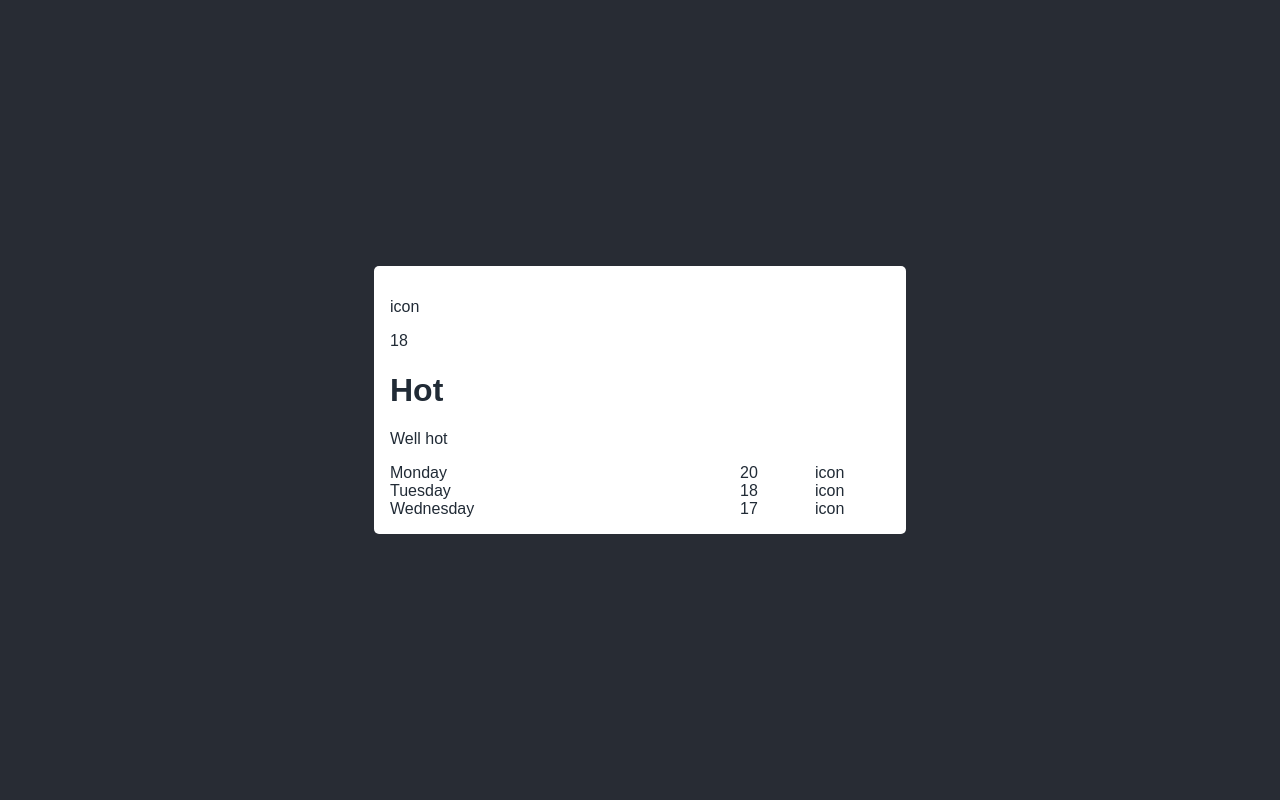
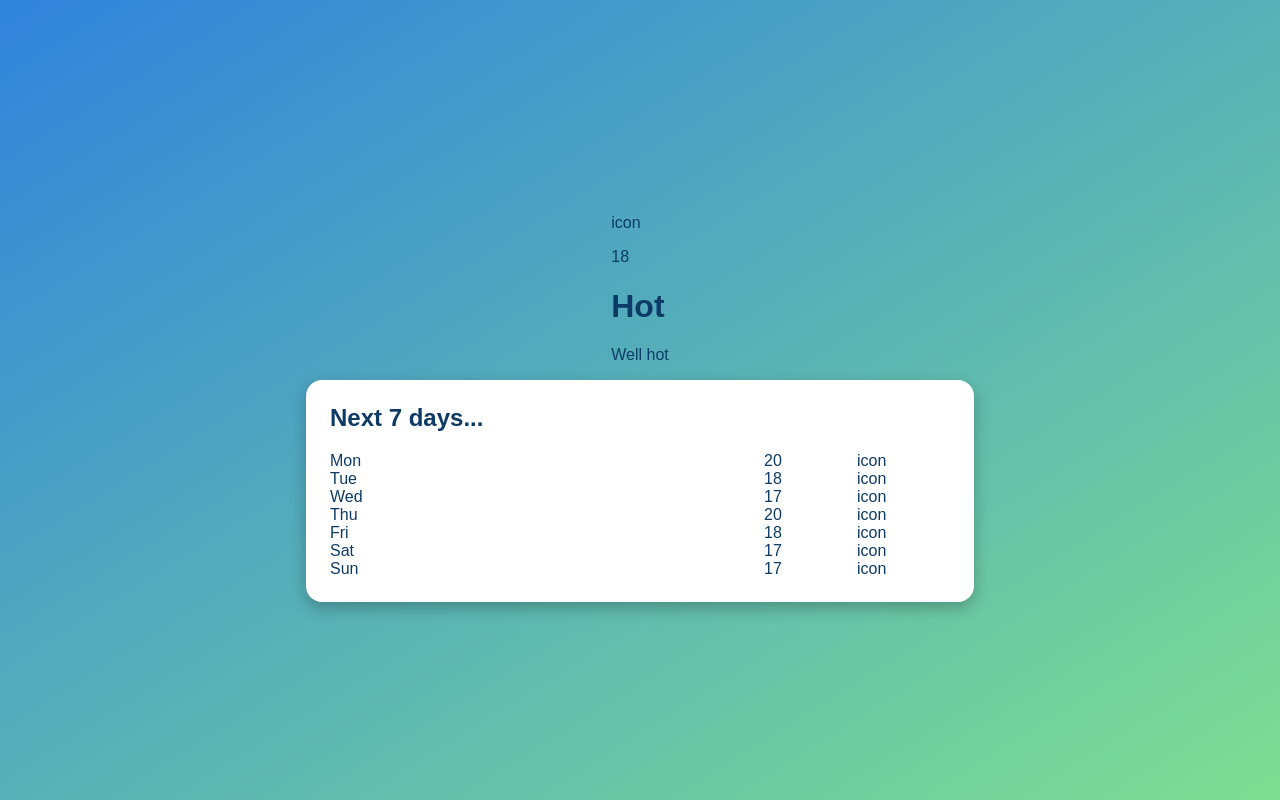
Before and after one commit to nbolton00/weather-app, a React (Create React App) app: page / in a window 1280 px wide. Built offline with nearby package versions, Linux system fonts and the light colour scheme.

Commit message:
adding global typography styles

```diff
--- a/src/App.css
+++ b/src/App.css
@@ -4,22 +4,51 @@
   }
 }
 
+html {
+  font-size: 16px;
+}
+body {
+  font-family: "Nunito", sans-serif;
+  color: #0D3B66;
+  color: #0D3B66;
+  font-weight: 400;
+}
+p {
+  font-size: 16px;
+}
+
+h1 {
+  font-size: 2rem;
+  font-weight: 700;
+}
+h2 {
+  font-size: 1.5rem;
+  font-weight: 700;
+  margin-top: 0;
+}
+h3 {
+  font-size: 1.25rem;
+}
+
+
 .App-header {
-  background-color: #282c34;
+  background-color: #3083dc;
+  background-image: linear-gradient(to right bottom, #3083dc, #7ede92);
   min-height: 100vh;
   display: flex;
   flex-direction: column;
   align-items: center;
   justify-content: center;
-  font-size: calc(10px + 2vmin);
-  color: white;
 }
 
 .App-container {
   background: white;
-  border-radius: 5px;
-  width: 500px;
-  padding: 1rem;
+  border-radius: 16px;
+  width: 620px;
+  padding: 1.5rem;
+  -webkit-box-shadow: 0px 6px 16px 0px rgba(0,0,0,0.25);
+  -moz-box-shadow: 0px 6px 16px 0px rgba(0,0,0,0.25);
+  box-shadow: 0px 6px 16px 0px rgba(0,0,0,0.25);
 }
 
 .App-link {
--- a/src/App.js
+++ b/src/App.js
@@ -13,13 +13,16 @@ function App() {
   return (
     <div className="App">
       <div className="App-header">
+        <TodaysWeather icon="icon" temp="18" summary="Hot" description="Well hot"></TodaysWeather>
         <div className="App-container">
-          <TodaysWeather icon="icon" temp="18" summary="Hot" description="Well hot"></TodaysWeather>
-          <div>
-            <DailyWeather day="Monday" temp="20" icon="icon"></DailyWeather>
-            <DailyWeather day="Tuesday" temp="18" icon="icon"></DailyWeather>
-            <DailyWeather day="Wednesday" temp="17" icon="icon"></DailyWeather>
-          </div>
+            <h2>Next 7 days...</h2>
+            <DailyWeather day="Mon" temp="20" icon="icon"></DailyWeather>
+            <DailyWeather day="Tue" temp="18" icon="icon"></DailyWeather>
+            <DailyWeather day="Wed" temp="17" icon="icon"></DailyWeather>
+            <DailyWeather day="Thu" temp="20" icon="icon"></DailyWeather>
+            <DailyWeather day="Fri" temp="18" icon="icon"></DailyWeather>
+            <DailyWeather day="Sat" temp="17" icon="icon"></DailyWeather>
+            <DailyWeather day="Sun" temp="17" icon="icon"></DailyWeather>
         </div>
       </div>
 
--- a/src/components/DailyWeather.js
+++ b/src/components/DailyWeather.js
@@ -1,13 +1,10 @@
 import React from 'react';
 import styled from "styled-components";
-import { defaultTheme } from "../utils";
-import { typeScale } from "../utils";
+// import { defaultTheme } from "../utils";
+// import { typeScale } from "../utils";
 
 
 const WeatherContainer = styled.div`
-    color:  ${defaultTheme.textColor};
-    font-size: ${typeScale.paragraph};
-    font-family: ${defaultTheme.primaryFont};
     display: flex;
     flex-direction: row;
     justify-content: flex-start;
--- a/src/components/TodaysWeather.js
+++ b/src/components/TodaysWeather.js
@@ -1,21 +1,21 @@
 import React from 'react';
-import styled from "styled-components";
-import { defaultTheme } from "../utils";
-import { typeScale } from "../utils";
+// import styled from "styled-components";
+// import { defaultTheme } from "../utils";
+// import { typeScale } from "../utils";
 
-const WeatherContainer = styled.div`
-    color:  ${defaultTheme.textColor};
-    font-size: ${typeScale.paragraph};
-    font-family: ${defaultTheme.primaryFont};
-`;
+// const WeatherContainer = styled.div`
+//     color:  ${defaultTheme.textColor};
+//     font-size: ${typeScale.paragraph};
+//     font-family: ${defaultTheme.primaryFont};
+// `;
 
 export const TodaysWeather = (props) => {
     return (
-        <WeatherContainer>
+        <div>
             <p>{props.icon}</p>
             <p>{props.temp}</p>
             <h1>{props.summary}</h1>
             <p>{props.description}</p>
-        </WeatherContainer>
+        </div>
     )
 }
--- a/src/utils/colors.js
+++ b/src/utils/colors.js
@@ -1,7 +1,11 @@
 export const blue = {
-    100: "#3a36e0",
-    200: "#030086",
-    300: "#5f25a4",
+  100: "#3083DC",
+  200: "#0D3B66",
+};
+
+export const green = {
+  100: "#7EDE92",
+  200: "#2EBFA5",
 };
 
 export const neutral = {
--- a/src/utils/themes.js
+++ b/src/utils/themes.js
@@ -1,10 +1,13 @@
-import { blue, neutral } from "./colors";
+import { blue, green, neutral } from "./colors";
 import { primaryFont } from "./typography";
 
 export const defaultTheme = {
-  primaryColor: blue[100],
+  lightBlue: blue[100],
+  darkBlue: blue[200],
+  lightGreen: green[100],
+  darkGreen: green[200],
   primaryHoverColor: blue[200],
-  primaryActiveColor: blue[300],
+  primaryActiveColor: blue[100],
   textColor: neutral[600],
   textColorInverted: neutral[100],
   primaryFont: primaryFont
--- a/src/utils/typography.js
+++ b/src/utils/typography.js
@@ -1,4 +1,4 @@
-export const primaryFont = '"Montserrat", sans-serif';
+export const primaryFont = '"Nunito", sans-serif';
 
 export const typeScale = {
     header1: "4.1875rem",
```
Lines whose indentation alone changed are shown as unchanged.
